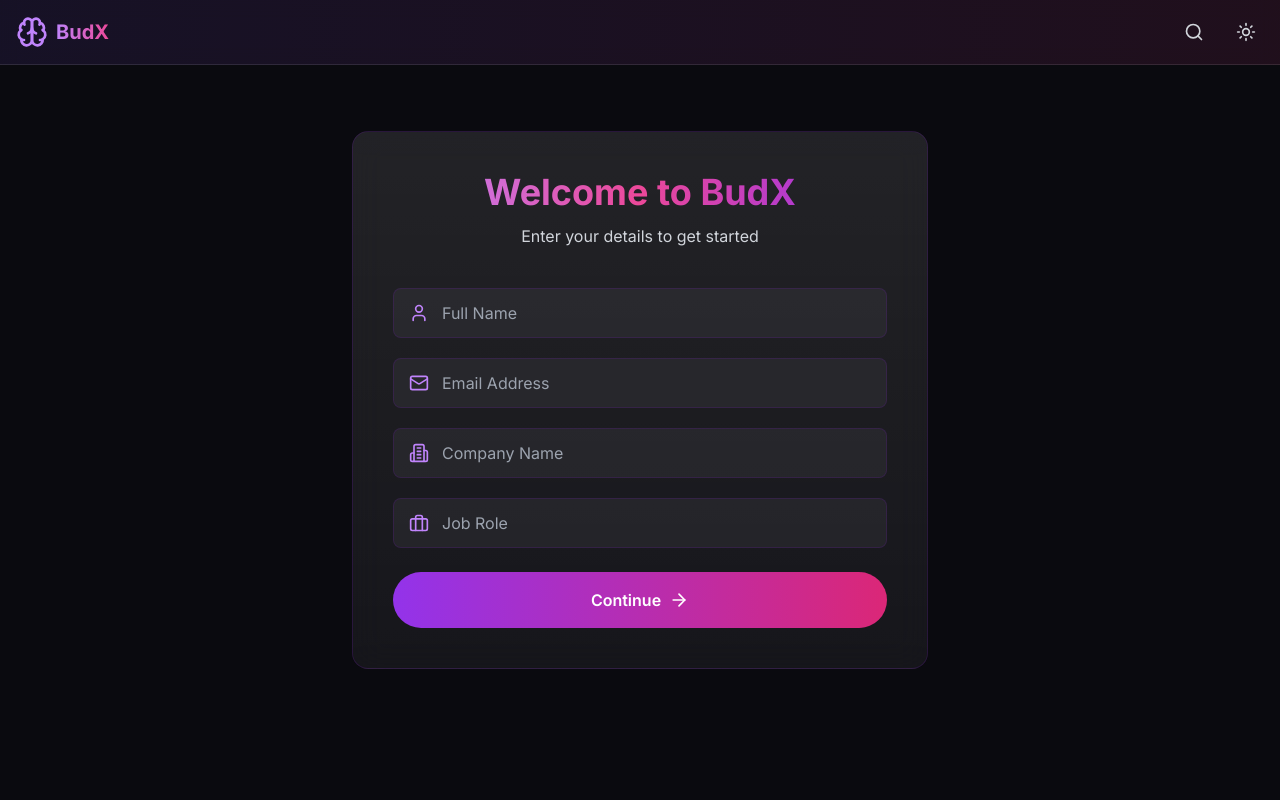
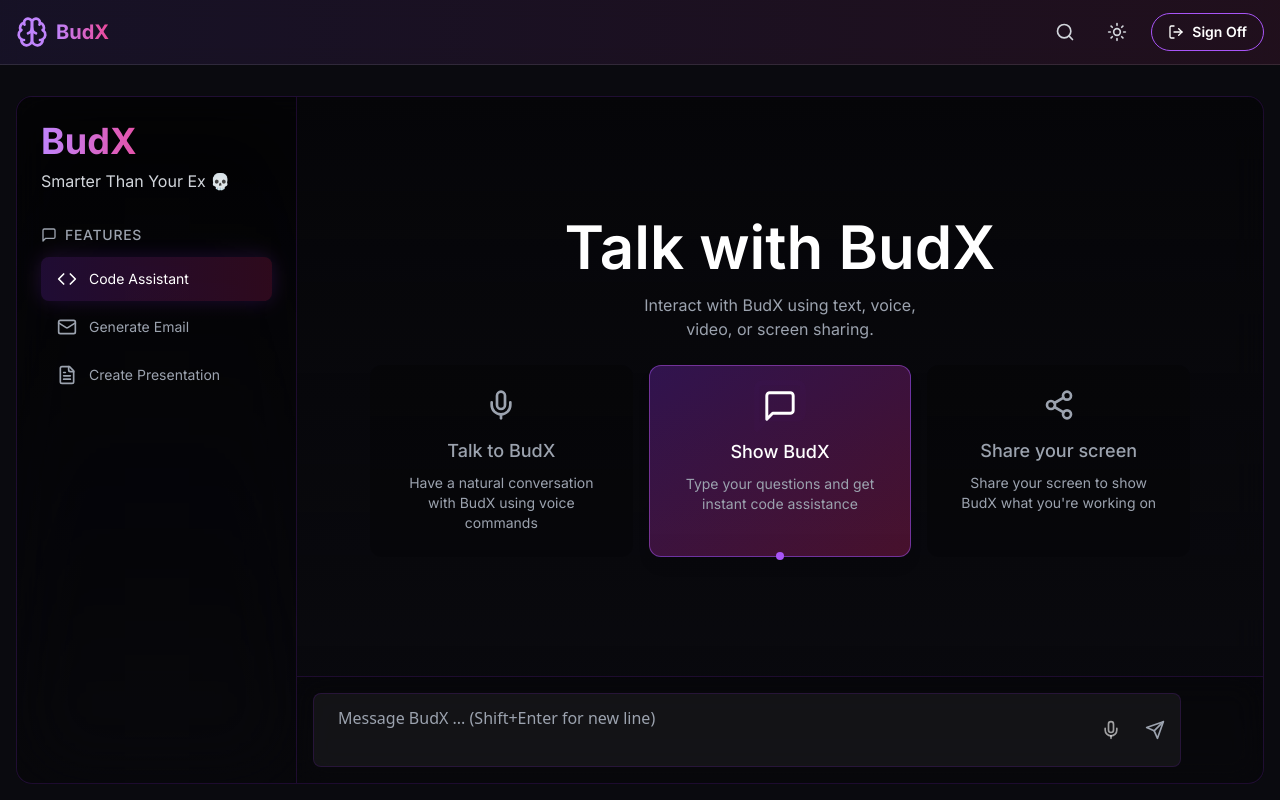
Before and after one commit to googly1030/ZipZap, a React (Vite) app: page /chat in a window 1280 px wide. Before the commit this address led to /get-started. Built offline with nearby package versions, Linux system fonts and the light colour scheme; sample sign-in values are in the browser's storage; what groq-sdk would draw is missing.

Commit message:
Implement user session management and protected routes for navigation

```diff
--- a/src/App.tsx
+++ b/src/App.tsx
@@ -1,8 +1,9 @@
 import { BrowserRouter as Router, Routes, Route, Navigate } from 'react-router-dom';
+import { useState, useEffect } from 'react';
 import LandingPage from './components/LandingPage';
 import UserForm from './components/UserForm';
 import ChatInterface from './components/ChatInterface';
-import { useState } from 'react';
+import ProtectedRoute from './components/ProtectedRoute';
 
 function App() {
   const [userInfo, setUserInfo] = useState({
@@ -12,6 +13,19 @@ function App() {
     jobRole: ''
   });
 
+  // Check for existing user data on mount
+  useEffect(() => {
+    const savedUserData = localStorage.getItem('userData');
+    if (savedUserData) {
+      setUserInfo(JSON.parse(savedUserData));
+    }
+  }, []);
+
+  const handleUserSubmit = (formData: typeof userInfo) => {
+    setUserInfo(formData);
+    localStorage.setItem('userData', JSON.stringify(formData));
+  };
+
   return (
     <Router>
       <Routes>
@@ -19,19 +33,17 @@ function App() {
         <Route
           path="/get-started"
           element={
-            <UserForm
-              onSubmit={(formData) => {
-                setUserInfo(formData);
-              }}
-            />
+            userInfo.name ?
+              <Navigate to="/chat" replace /> :
+              <UserForm onSubmit={handleUserSubmit} />
           }
         />
         <Route
           path="/chat"
           element={
-            userInfo.name ?
-              <ChatInterface userInfo={userInfo} /> :
-              <Navigate to="/get-started" />
+            <ProtectedRoute isAuthenticated={Boolean(userInfo.name)}>
+              <ChatInterface userInfo={userInfo} />
+            </ProtectedRoute>
           }
         />
       </Routes>
--- a/src/components/LandingHeader.tsx
+++ b/src/components/LandingHeader.tsx
@@ -20,16 +20,30 @@ export default function Header({ isFormCompleted = false }: HeaderProps) {
     }
   };
 
-  const handleAuthAction = () => {
+  const handleAuthAction = async () => {
     if (isLandingPage) {
       navigate("/get-started");
     } else {
-      // Clear user data from localStorage
-      localStorage.removeItem('userData');
-      // Clear any session storage if needed
-      sessionStorage.clear();
-      // Navigate to landing page
-      navigate("/");
+      try {
+        // Clear storages first
+        await Promise.all([
+          Promise.resolve(localStorage.removeItem('userData')),
+          Promise.resolve(sessionStorage.clear())
+        ]);
+
+        // Force a small delay to ensure storage is cleared
+        await new Promise(resolve => setTimeout(resolve, 100));
+
+        // Then navigate
+        navigate("/get-started", { replace: true });
+
+        // Force reload to clear any cached state
+        window.location.reload();
+      } catch (error) {
+        console.error('Error during sign off:', error);
+        // Fallback direct navigation
+        window.location.href = '/get-started';
+      }
     }
   };
 
--- /dev/null
+++ b/src/components/ProtectedRoute.tsx
@@ -0,0 +1,16 @@
+import { Navigate } from 'react-router-dom';
+
+interface ProtectedRouteProps {
+  children: React.ReactNode;
+  isAuthenticated: boolean;
+}
+
+const ProtectedRoute: React.FC<ProtectedRouteProps> = ({ children, isAuthenticated }) => {
+  if (!isAuthenticated) {
+    return <Navigate to="/get-started" replace />;
+  }
+
+  return <>{children}</>;
+};
+
+export default ProtectedRoute;
--- a/src/components/UserForm.tsx
+++ b/src/components/UserForm.tsx
@@ -1,4 +1,4 @@
-import React, { useState } from "react";
+import React, { useState, useEffect } from "react";
 import { User, Building2, Briefcase, Mail, ArrowRight } from "lucide-react";
 import { useNavigate } from "react-router-dom";
 import Header from "./LandingHeader";
@@ -16,6 +16,16 @@ interface UserFormProps {
 
 const UserForm: React.FC<UserFormProps> = ({ onSubmit }) => {
   const navigate = useNavigate();
+
+  // Add session check on mount
+  useEffect(() => {
+    const userData = localStorage.getItem('userData');
+    if (userData) {
+      onSubmit(JSON.parse(userData));
+      navigate("/chat");
+    }
+  }, [navigate, onSubmit]);
+
   const [formData, setFormData] = useState<UserData>({
     name: "",
     email: "",
--- /dev/null
+++ b/src/utils/sessionUtils.ts
@@ -0,0 +1,9 @@
+export const checkUserSession = (): boolean => {
+  const userData = localStorage.getItem('userData');
+  return userData !== null;
+};
+
+export const getUserData = () => {
+  const userData = localStorage.getItem('userData');
+  return userData ? JSON.parse(userData) : null;
+};
```
